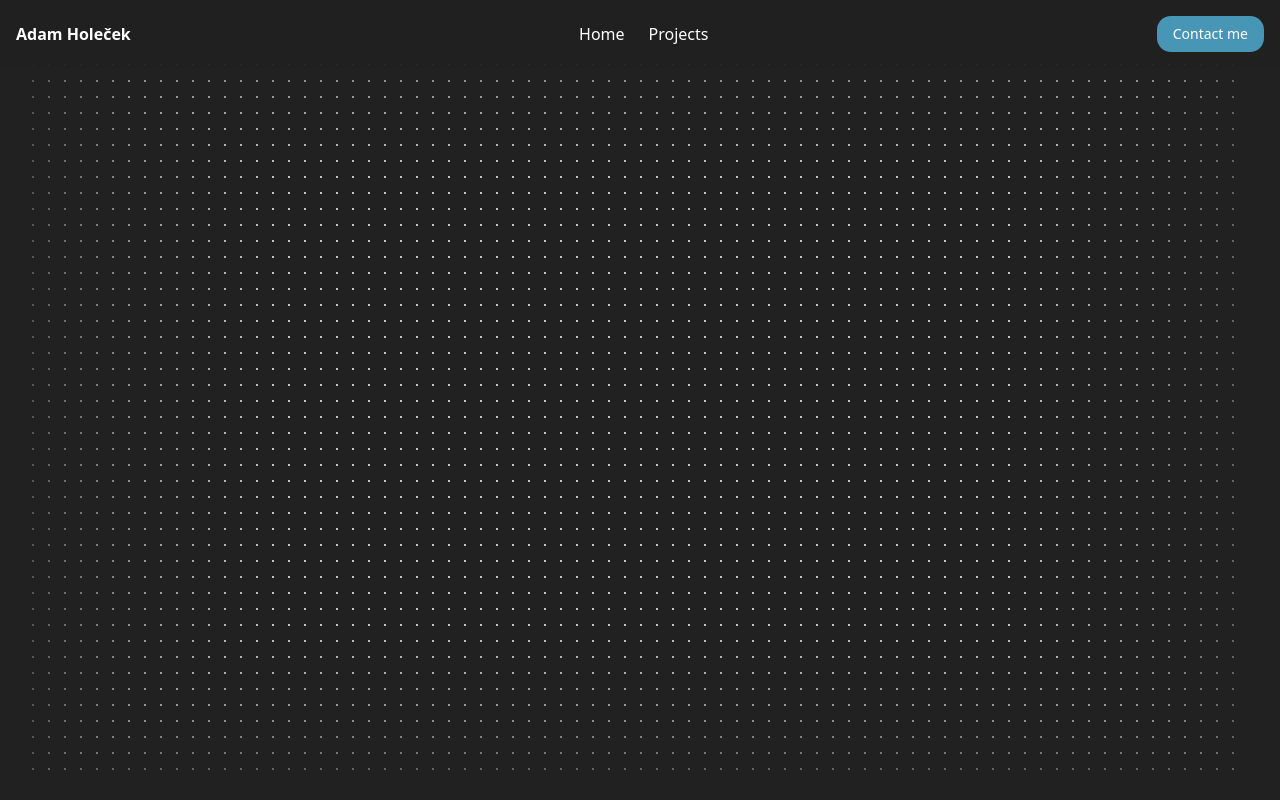
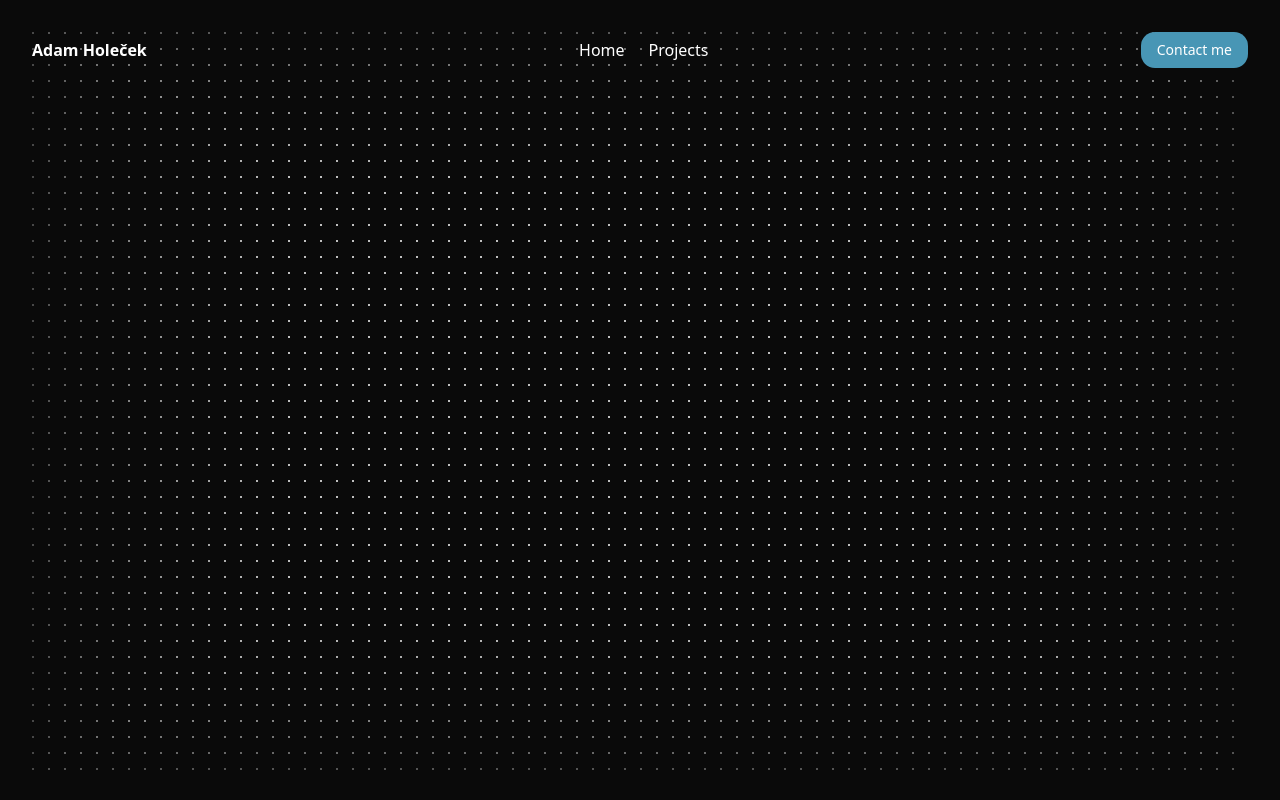
Before and after one commit to Adam222372/my-portfolio, a Next.js app: page /en in a window 1280 px wide. Built offline with nearby package versions, Linux system fonts and the light colour scheme; a web font is replaced by a local one.

Commit message:
feat: update MenuBar padding and adjust global background color to enhance visual consistency

```diff
--- a/app/components/MenuBar.tsx
+++ b/app/components/MenuBar.tsx
@@ -14,7 +14,7 @@ export default async function MenuBar({ lang }: { lang: string }) {
     ]
 
     return (
-        <div className={"flex items-center  justify-between fixed top-0 left-0 right-0 z-50 p-4 bg-space-black/80 backdrop-blur-sm "}>
+        <div className={"flex items-center  justify-between fixed top-0 left-0 right-0 z-50 p-8 "}>
             <Link href={"/"} className="text-[16px] font-semibold">Adam Holeček</Link>
 
             <div className="flex items-center space-x-2">
--- a/app/globals.css
+++ b/app/globals.css
@@ -14,6 +14,7 @@
   --color-electric-blue: #4896b5;
   --color-jet-black: #252525;
   --color-space-black: #212121;
+  --color-real-black: #0a0a0a;
 }
 
 :root {
@@ -138,6 +139,6 @@
 
 
 body {
-  background: #212121;
+  background: #0a0a0a;
   color: #fff;
 }
```
